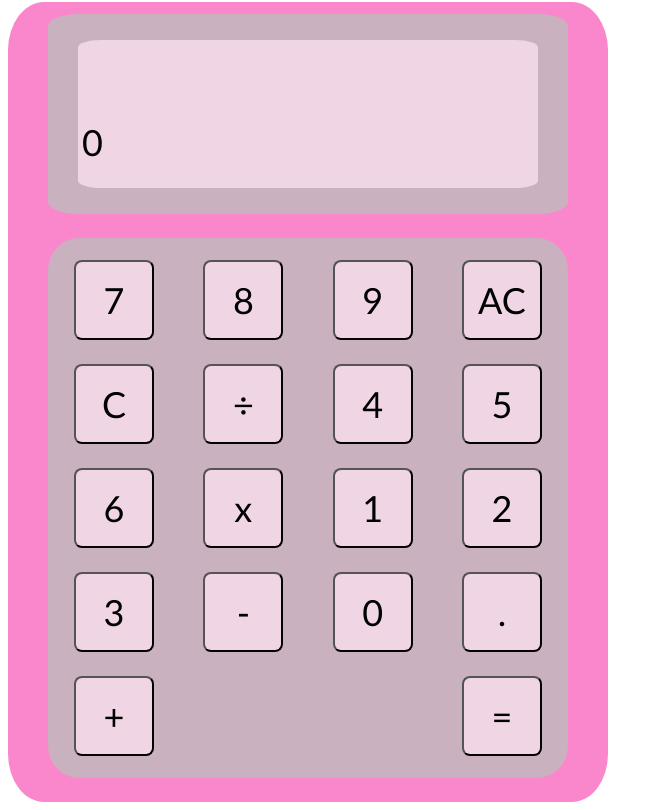
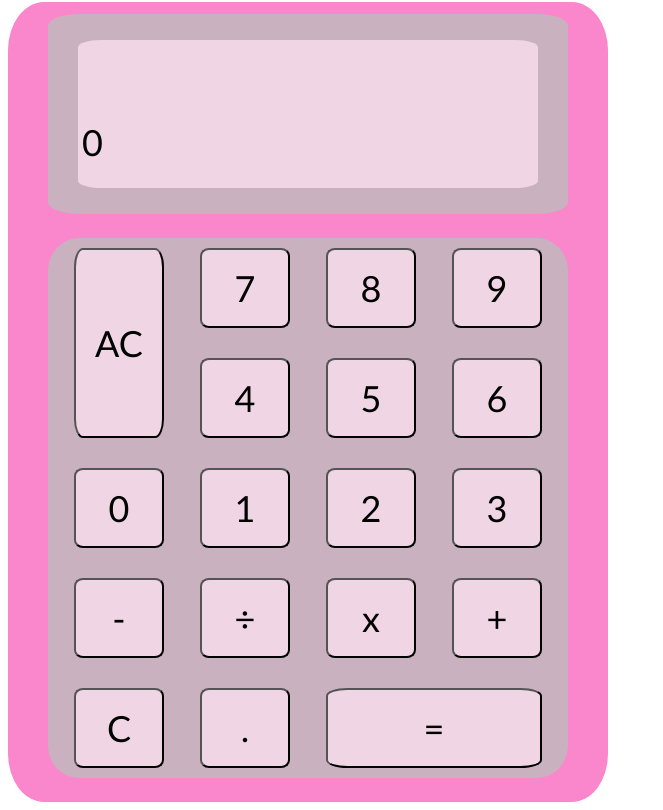
Before and after one commit to zeyjenm/simple-calculator, a plain HTML site: page index.html in a window 1280 px wide. Shown: the part 78-888 px from the top of the page, without its empty margins (0-663 px from the left). Drawn offline with Linux system fonts and the light colour scheme.

Commit message:
Style buttons to fill calculator

```diff
--- a/index.html
+++ b/index.html
@@ -18,24 +18,33 @@
             </div>
         </div>
         <div class="buttons-container">
+            <button id="ac">AC</button>
 
             <button id="seven" data-value="7" class="number">7</button>
             <button id="eight" data-value="8" class="number">8</button>
             <button id="nine" data-value="9" class="number">9</button>
-            <button id="ac">AC</button>
-            <button id="clear">C</button>
-            <button id="divide" data-value="÷" class="operator">÷</button>
+
+
             <button id="four" data-value="4" class="number">4</button>
             <button id="five" data-value="5" class="number">5</button>
             <button id="six" data-value="6" class="number">6</button>
-            <button id="multiply" data-value="x" class="operator">x</button>
+
+
+            <button id="zero" data-value="0" class="number">0</button>
+
             <button id="one" data-value="1" class="number">1</button>
             <button id="two" data-value="2" class="number">2</button>
             <button id="three" data-value="3" class="number">3</button>
+
             <button id="minus" data-value="-" class="operator">-</button>
-            <button id="zero" data-value="0" class="number">0</button>
+            <button id="divide" data-value="÷" class="operator">÷</button>
+            <button id="multiply" data-value="x" class="operator">x</button>
+            <button id="plus" data-value="+" class="operator">+</button>
+
+            <button id="clear">C</button>
+
             <button id="decimal" data-value="." class="number   ">.</button>
-            <button id="plus" data-value="+" class="operator">+</button>
+
             <button id="equals">=</button>
         </div>
     </div>
--- a/style.css
+++ b/style.css
@@ -50,18 +50,25 @@
     margin: 12px 8px;
     border-radius: 6%;
     padding: 10px;
-    display: flex;
-    flex-wrap: wrap;
-    justify-content: space-between;
-    align-items: center;
+    display: grid;
+    grid-template-columns: repeat(4, 1fr);
+    grid-template-rows: repeat(5, 1fr);
+    gap: 30px 4px;
+    align-content: space-evenly;
 }
 
 button {
     background-color: #f0d6e5;
-    width: 80px;
-    height: 80px;
     margin: 0 16px;
     font-size: 36px;
     font-family: 'Gill Sans', 'Gill Sans MT', Calibri, 'Trebuchet MS', sans-serif;
     border-radius: 10%;
 }
+
+#ac {
+    grid-area: 1 / 1 / 3 / 1;
+}
+
+#equals {
+    grid-area: 5 / 3 / 6 / 5;
+}
```
